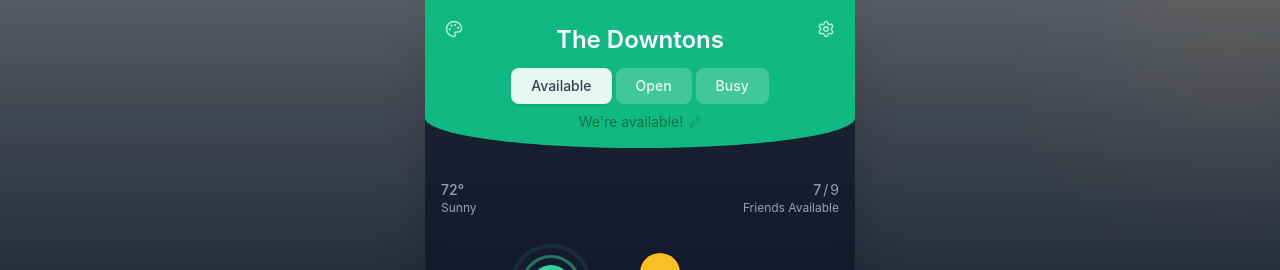
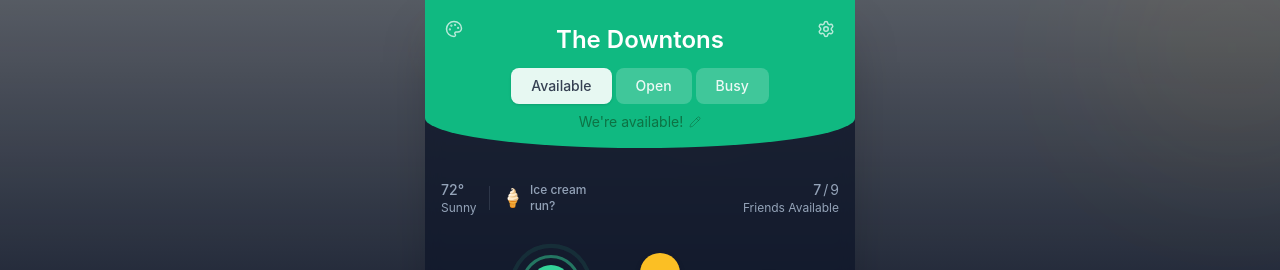
Before and after one commit to br00kd0wnt0n/Circles, a React (Vite) app: page / in a window 1280 px wide. Shown: the top 270 px of the page. Built offline with nearby package versions, Linux system fonts and the light colour scheme.

Commit message:
Add cycling activity suggestions next to weather
Playful activity ideas (pool day, ice cream run, etc.) with emojis
that auto-cycle every 3.5s with smooth slide animations.

Co-Authored-By: Claude Opus 4.5 <noreply@anthropic.com>

```diff
--- a/src/components/home/UnifiedHomeCircles.jsx
+++ b/src/components/home/UnifiedHomeCircles.jsx
@@ -1,4 +1,4 @@
-import { useState, useMemo } from 'react';
+import { useState, useMemo, useEffect } from 'react';
 import { motion, AnimatePresence } from 'framer-motion';
 import { Plus, Mic, X, ChevronLeft } from 'lucide-react';
 import { HeaderLockup } from './HeaderLockup';
@@ -8,6 +8,20 @@ import { StatusEditor } from './StatusEditor';
 import { StatusDot } from '../ui/StatusDot';
 import { friendHouseholds, circles } from '../../data/seedData';
 import { useTheme } from '../../context/ThemeContext';
+
+// Playful activity suggestions that cycle
+const activitySuggestions = [
+  { emoji: '🏊', text: 'Pool day vibes' },
+  { emoji: '🍦', text: 'Ice cream run?' },
+  { emoji: '🎨', text: 'Craft afternoon' },
+  { emoji: '🌳', text: 'Park hangout' },
+  { emoji: '🎬', text: 'Movie marathon' },
+  { emoji: '🍕', text: 'Pizza party time' },
+  { emoji: '🚴', text: 'Bike adventure' },
+  { emoji: '🎮', text: 'Game night!' },
+  { emoji: '☕', text: 'Coffee catch-up' },
+  { emoji: '🧁', text: 'Baking session' },
+];
 
 // Scattered positions for Home view (3x3 organic grid)
 const scatteredPositions = {
@@ -96,6 +110,15 @@ export function UnifiedHomeCircles({
   const [showStatusEditor, setShowStatusEditor] = useState(false);
   const [showVoiceMode, setShowVoiceMode] = useState(false);
   const [selectedCircle, setSelectedCircle] = useState(null);
+  const [suggestionIndex, setSuggestionIndex] = useState(0);
+
+  // Auto-cycle activity suggestions
+  useEffect(() => {
+    const interval = setInterval(() => {
+      setSuggestionIndex(prev => (prev + 1) % activitySuggestions.length);
+    }, 3500);
+    return () => clearInterval(interval);
+  }, []);
 
   // Status colors from theme
   const statusColors = {
@@ -155,11 +178,32 @@ export function UnifiedHomeCircles({
           paddingTop: isCirclesView ? 24 : 0
         }}
         transition={{ type: 'spring', stiffness: 300, damping: 30 }}
-        className="flex-shrink-0 flex items-start justify-between px-4 mb-3"
+        className="flex-shrink-0 flex items-center justify-between px-4 mb-3"
       >
-        <div className="text-sm" style={{ color: theme.textSecondary }}>
-          <span className="font-medium">72°</span>
-          <div className="text-xs">Sunny</div>
+        {/* Weather + Cycling Suggestion */}
+        <div className="flex items-center gap-3">
+          <div className="text-sm" style={{ color: theme.textSecondary }}>
+            <span className="font-medium">72°</span>
+            <div className="text-xs">Sunny</div>
+          </div>
+          <div className="h-6 w-px" style={{ backgroundColor: `${theme.textSecondary}30` }} />
+          <div className="relative h-8 w-28 overflow-hidden">
+            <AnimatePresence mode="wait">
+              <motion.div
+                key={suggestionIndex}
+                initial={{ opacity: 0, y: 12 }}
+                animate={{ opacity: 1, y: 0 }}
+                exit={{ opacity: 0, y: -12 }}
+                transition={{ duration: 0.3, ease: 'easeOut' }}
+                className="absolute inset-0 flex items-center gap-1.5"
+              >
+                <span className="text-lg">{activitySuggestions[suggestionIndex].emoji}</span>
+                <span className="text-xs font-medium" style={{ color: theme.textSecondary }}>
+                  {activitySuggestions[suggestionIndex].text}
+                </span>
+              </motion.div>
+            </AnimatePresence>
+          </div>
         </div>
         <div className="text-sm text-right" style={{ color: theme.textSecondary }}>
           <span className="font-medium">{availableFriends.available}</span>
```
